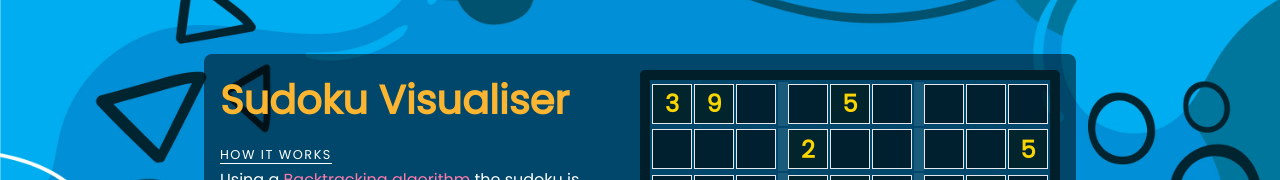
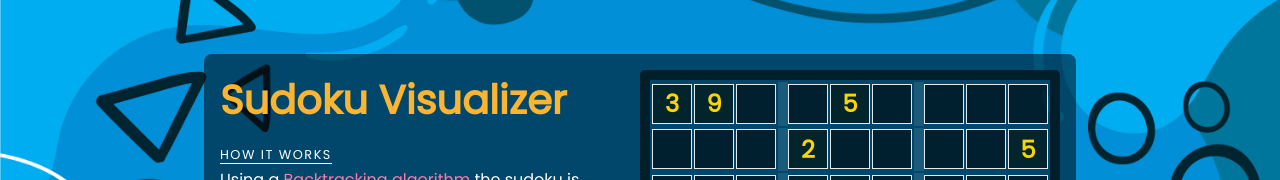
Before and after one commit to LemmyMwaura/sudokuSolver, a React (Vite) app: page / in a window 1280 px wide. Shown: the part 211-391 px from the top of the page. Built offline with nearby package versions, Linux system fonts and the light colour scheme.

Commit message:
refactor: change all instances of visualiser to visualizer for consistency

```diff
--- a/index.html
+++ b/index.html
@@ -4,7 +4,7 @@
     <meta charset="UTF-8" />
     <link rel="icon" type="image/svg+xml" href="/src/favicon.svg" />
     <meta name="viewport" content="width=device-width, initial-scale=1.0" />
-    <title>Sudoku Solver Visualiser | byLemmyMwaura</title>
+    <title>Sudoku Solver Visualizer | byLemmyMwaura</title>
   </head>
   <body>
     <div id="root"></div>
--- a/src/components/Sudoku.jsx
+++ b/src/components/Sudoku.jsx
@@ -31,7 +31,7 @@ const Sudoku = () => {
       </div>
       <div className="left-wrapper">
         <div className="left">
-          <h4>Sudoku Visualiser</h4>
+          <h4>Sudoku Visualizer</h4>
           <h5>HOW IT WORKS</h5>
           <div className="info">
             <div className="desc">
```
Also changed, not shown: 1 other file (tests, documents, lock files or other folders).
